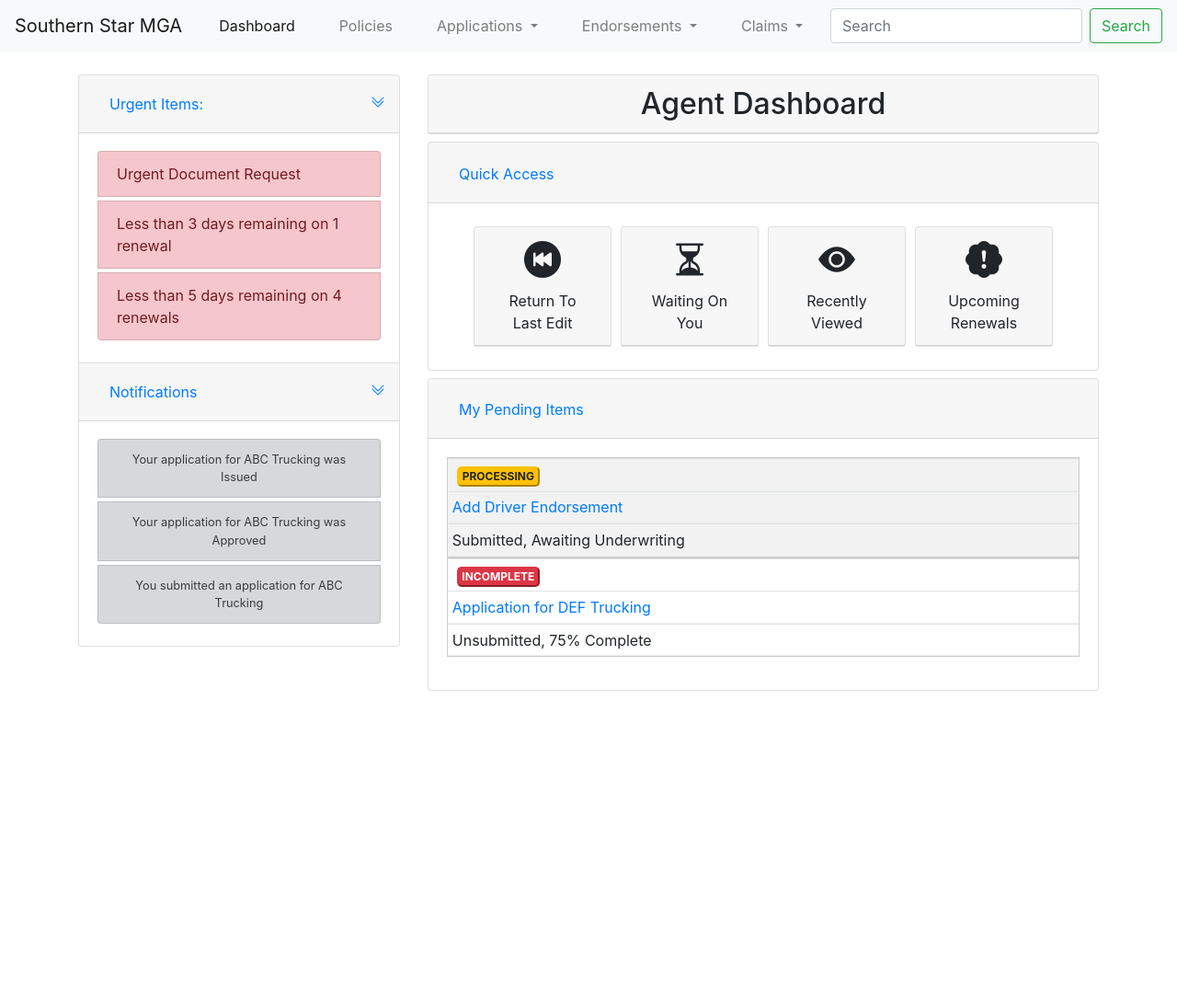
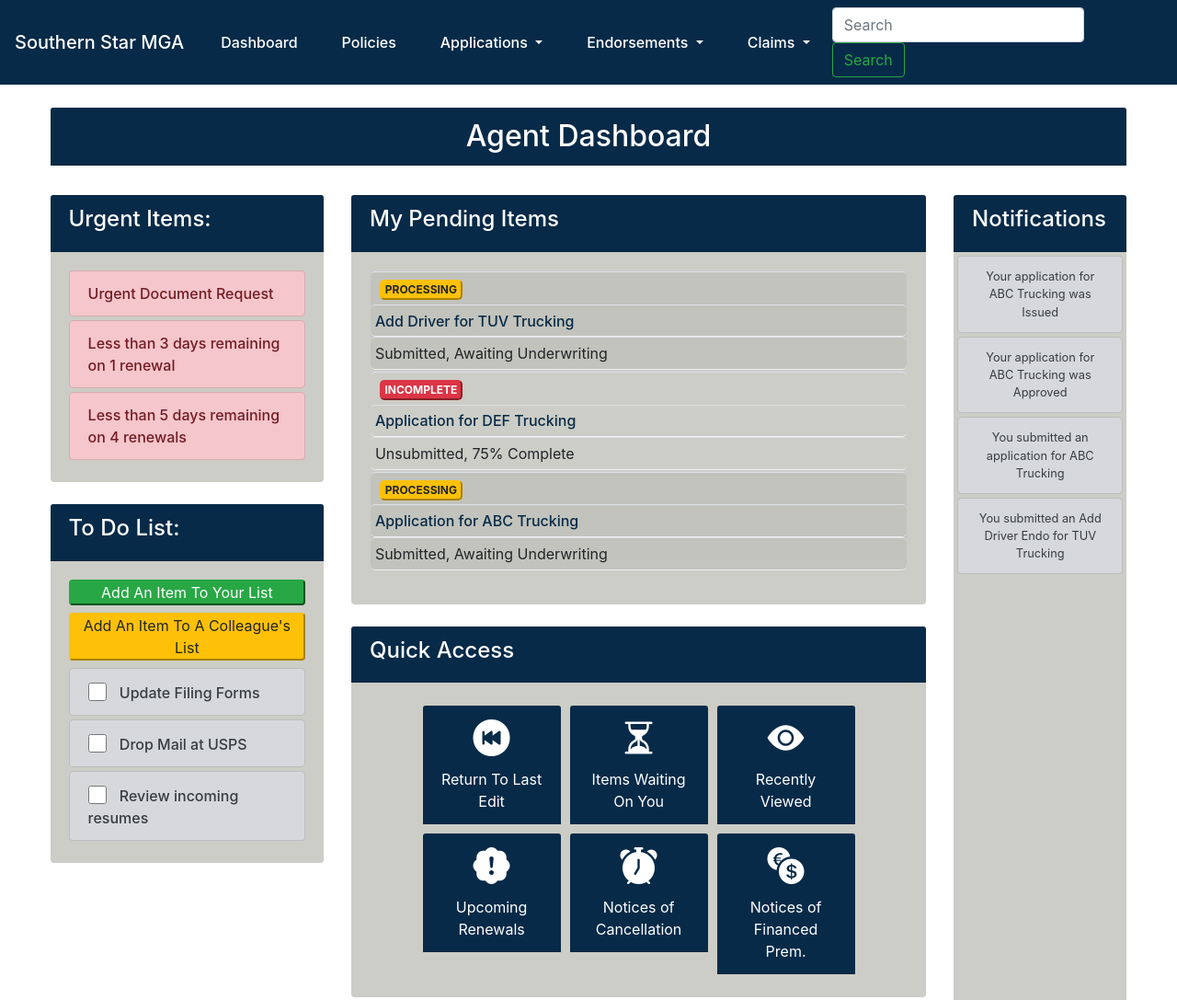
Before and after one commit to coltschultz/revamp, a plain HTML site: page index.html in a window 1280 px wide. Shown: the top 1087 px of the page at 92% size. Before the commit the page ends 800 px from the top, so only its background shows below. Drawn offline with nearby package versions, Linux system fonts and the light colour scheme.

Commit message:
add styling changes

```diff
--- a/assets/css/style.css
+++ b/assets/css/style.css
@@ -1,14 +1,71 @@
 * {
   margin: 0;
   padding: 0;
+  border-radius: 5px;
+}
+
+.large {
+  position: relative;
+  top: 3px;
+  width: 20px;
+  height: 20px;
+  margin-right: 10px;
+}
+
+a {
+ color: #072a48;
+ font-weight: 500;
 }
 
 html {
   height: 100%;
 }
 
+.card {
+  border-width: 0;
+  background-color: #CCCDC6;
+
+}
+
+.accordion .card {
+  border-width: 1px;
+  border-color: white;
+}
+
+
+
 body {
   height: 100%;
+  background-color: white;
+}
+
+
+
+.nav-item, .navbar, .nav, .navbar-nav {
+  background-color: #072a48;
+  color: white;
+  border-radius: 0;
+}
+
+.nav-link, .navbar-brand {
+  color: white;
+}
+
+.nav-link:hover, .navbar-brand:hover, .btn-link:hover {
+  color: lightblue;
+}
+
+.card-header {
+  background-color: #072a48;
+  color: white
+}
+
+.card-body {
+  background-color: #CCCDC6;
+}
+
+.btn-link {
+  color: white;
 }
 
 @import url("https://cdn.jsdelivr.net/npm/bootstrap-icons@1.8.1/font/bootstrap-icons.css");
--- a/index.html
+++ b/index.html
@@ -14,16 +14,16 @@
 </head>
 <body>
 <!-- Navbar -->
-<nav class="navbar navbar-expand-lg navbar-light bg-light">
-  <a class="navbar-brand" href="#">Southern Star MGA</a>
+<nav class="navbar navbar-expand-lg">
+  <a class="navbar-brand">Southern Star MGA</a>
   <button class="navbar-toggler" type="button" data-toggle="collapse" data-target="#navbarSupportedContent" aria-controls="navbarSupportedContent" aria-expanded="false" aria-label="Toggle navigation">
     <span class="navbar-toggler-icon"></span>
   </button>
 
   <div class="collapse navbar-collapse" id="navbarSupportedContent">
     <ul class="navbar-nav mr-auto">
-      <li class="nav-item active px-3">
-        <a class="nav-link" href="#">Dashboard <span class="sr-only">(current)</span></a>
+      <li class="nav-item px-3">
+        <a class="nav-link" href="index.html">Dashboard <span class="sr-only">(current)</span></a>
       </li>
       <li class="nav-item px-3">
         <a class="nav-link" href="#">Policies</a>
@@ -73,76 +73,135 @@
     </form>
   </div>
 </nav>
+
+<!-- Header -->
+<div class="row d-flex justify-content-center">
+  <div class="col-md-11 mb-2">
+  <div class="card mb-4">
+    <div class="card-header text-center" id="headingOne">
+      <h2 class="mb-0">
+          Agent Dashboard
+      </h2>
+    </div>
+  </div>
+  </div>
+</div>
 <!-- Main Container -->
-<main class="container">
-
-    <div class="row">
+<main>
   <!-- Sidebar -->
-       <section id="history" class="col-sm">
-        <div class="accordion" id="accordionHistory">
-          <div class="card">
+    <div class="row d-flex justify-content-center" >
+      <section id="history" class="col-md-8 col-lg-3">
+        <div class="card mb-4">
           <div class="card-header" id="headingPremium">
             <h5 class="mb-0">
-                <button class="btn btn-link" type="button" data-toggle="collapse" data-target="#collapsePremium" aria-expanded="true" aria-controls="collapsePremium">
+              <h4>
                 Urgent Items:
-                  <i class="bi bi-chevron-double-down"></i>
-                </button>
+              </h4>
             </h5>
           </div>
 
           <div id="collapsePremium" class="collapse show" aria-labelledby="headingPremium" data-parent="#accordionHistory">
             <div class="card-body">
               <div class="list-group">
-                <a href="#" class="mb-1 list-group-item list-group-item-action list-group-item-danger">Urgent Document Request</a>
-                <a href="#" class="mb-1 list-group-item list-group-item-action list-group-item-danger">Less than 3 days remaining on 1 renewal</a>
-                <a href="#" class="mb-1 list-group-item list-group-item-action list-group-item-danger">Less than 5 days remaining on 4 renewals</a>
+              <a href="#" class="mb-1 list-group-item list-group-item-action list-group-item-danger">
+
+                Urgent Document Request
+              </a>
+              <a href="#" class="mb-1 list-group-item list-group-item-action list-group-item-danger">
+                Less than 3 days remaining on 1 renewal
+              </a>
+              <a href="#" class="mb-1 list-group-item list-group-item-action list-group-item-danger">
+                Less than 5 days remaining on 4 renewals
+              </a>
               </div>
 
             </div>
           </div>
         </div>
-          <div class="card">
-            <div class="card-header" id="headingFive">
+        <div class="card mb-4">
+          <div class="card-header" id="headingPremium">
             <h5 class="mb-0">
-                <button class="btn btn-link" type="button" data-toggle="collapse" data-target="#collapseFive" aria-expanded="true" aria-controls="collapseFive">
-                  Notifications
-                  <i class="bi bi-chevron-double-down"></i>
-                </button>
+              <h4>
+                To Do List:
+              </h4>
             </h5>
           </div>
 
-            <div id="collapseFive" class="collapse show" aria-labelledby="headingFive" data-parent="#accordionHistory">
+          <div id="collapsePremium" class="collapse show" aria-labelledby="headingPremium" data-parent="#accordionHistory">
             <div class="card-body">
-                  <section id="historyList" class="text-center">
               <div class="list-group">
-                        <a href="#" class="list-group-item list-group-item-action list-group-item-secondary mb-1 small">Your application for ABC Trucking was Issued</a>
-                        <a href="#" class="list-group-item list-group-item-action list-group-item-secondary mb-1 small">Your application for ABC Trucking was Approved</a>
-                        <a href="#" class="list-group-item list-group-item-action list-group-item-secondary mb-1 small">You submitted an application for ABC Trucking</a>
+                <button class="button btn-success rounded mb-2">Add An Item To Your List</button>
+                <button class="button btn-warning rounded mb-2">Add An Item To A Colleague's List</button>
+              <a href="#" class="mb-1 list-group-item list-group-item-action list-group-item-secondary">
+                <input type="checkbox" class="large">
+                Update Filing Forms
+              </a>
+              <a href="#" class="mb-1 list-group-item list-group-item-action list-group-item-secondary">
+                <input type="checkbox" class="large">
+                Drop Mail at USPS
+              </a>
+              <a href="#" class="mb-1 list-group-item list-group-item-action list-group-item-secondary">
+                <input type="checkbox" class="large">
+                Review incoming resumes
+              </a>
+
             </div>
 
-
-                    </section>
             </div>
           </div>
         </div>
-        </div>
+
       </section>
       <!-- Dashboard -->
-      <section id="profile" class="col-sm-8">
-        <div class="card mb-2">
-          <div class="card-header text-center" id="headingOne">
+      <section id="profile" class="col-md-8 col-lg-6 h-100">
+        <div class="card mb-4">
+          <div class="card-header" id="headingOne">
             <h2 class="mb-0">
-                Agent Dashboard
+              <h4>
+               My Pending Items
+              </h4>
             </h2>
           </div>
+          <!-- Begin Pending Items Table -->
+          <div id="collapseTwo" class="collapse show" aria-labelledby="headingTwo" data-parent="#quickLinkMy">
+            <div class="card-body">
+                <table class="table table-striped table-sm">
+                  <thead>
+                    <tr>
+                      <th scope="col">Status</th>
+                      <th scope="col">Type</th>
+                      <th scope="col">Details</th>
+                    </tr>
+                  </thead>
+                  <tbody>
+                    <tr>
+                      <th scope="row"><button class="button btn-warning match status">Processing</button></th>
+                      <td><a href="driver-profile.html">Add Driver for TUV Trucking</a></td>
+                      <td>Submitted, Awaiting Underwriting</td>
+                    </tr>
+                    <tr>
+                      <th scope="row"><button class="button btn-danger match status">Incomplete</button></th>
+                      <td><a href="driver-profile.html">Application for DEF Trucking</a></td>
+                      <td>Unsubmitted, 75% Complete</td>
+                    </tr>
+                    <tr>
+                      <th scope="row"><button class="button btn-warning match status">Processing</button></th>
+                      <td><a href="application.html">Application for ABC Trucking</a></td>
+                      <td>Submitted, Awaiting Underwriting</td>
+                    </tr>
+                  </tbody>
+                </table>
             </div>
+          </div>
+        </div>
+        <!-- End Pending Items Table -->
         <!-- Quick Access -->
-          <div class="card mb-2">
+          <div class="card mb-4">
             <div class="card-header" id="headingOne">
               <h2 class="mb-0">
-                <button class="btn btn-link" type="button" data-toggle="collapse" data-target="#collapseOne" aria-expanded="true" aria-controls="collapseOne">
+                <h4>
                   Quick Access
-                </button>
+                </h4>
               </h2>
             </div>
             <div id="collapseOne" class="collapse show" aria-labelledby="headingOne" data-parent="#quickLinkAcc">
@@ -158,7 +217,7 @@
                   <article class="card quick">
                     <div class="card-header text-center">
                       <h1><i class="bi bi-hourglass-split"></i></h1>
-                      Waiting On You
+                      Items Waiting On You
                     </div>
                   </article>
                   <article class="card quick">
@@ -173,56 +232,53 @@
                       Upcoming Renewals
                     </div>
                   </article>
+                  <article class="card quick">
+                    <div class="card-header text-center">
+                      <h1><i class="bi bi-alarm-fill"></i></h1>
+                      Notices of Cancellation
+                    </div>
+                  </article>
+                  <article class="card quick">
+                    <div class="card-header text-center">
+                      <h1><i class="bi bi-currency-exchange"></i></h1>
+                      Notices of Financed Prem.
+                    </div>
+                  </article>
                 </div>
                 <!-- End Quick Access Links -->
-
-
               </div>
             </div>
           </div>
+      </section>
+
+     <section class="col-lg-2 col-md-8">
+      <div class="card h-100">
+        <div class="card-header" id="headingFive">
+          <h5 class="mb-0">
+            <h4>
+              Notifications
+            </h4>
+          </h5>
+        </div>
+
+        <div id="collapseFive" class="collapse show" aria-labelledby="headingFive" data-parent="#accordionHistory">
+          <div class="card-body h-100 w-100 p-1 m-0">
+              <section id="historyList" class="text-center w-100">
+                  <div class="list-group w-100">
+                    <a href="#" class="list-group-item list-group-item-action list-group-item-secondary mb-1 small">Your application for ABC Trucking was Issued</a>
+                    <a href="#" class="list-group-item list-group-item-action list-group-item-secondary mb-1 small">Your application for ABC Trucking was Approved</a>
+                    <a href="#" class="list-group-item list-group-item-action list-group-item-secondary mb-1 small">You submitted an application for ABC Trucking</a>
+                    <a href="#" class="list-group-item list-group-item-action list-group-item-secondary mb-1 small">You submitted an Add Driver Endo for TUV Trucking</a>
+                  </div>
 
 
-          <div class="card mb-2">
-            <div class="card-header" id="headingOne">
-              <h2 class="mb-0">
-                <button class="btn btn-link collapsed" type="button" data-toggle="collapse" data-target="#collapseTwo" aria-expanded="false" aria-controls="collapseTwo">
-                  My Pending Items
-                </button>
-              </h2>
-            </div>
-            <div id="collapseTwo" class="collapse show" aria-labelledby="headingTwo" data-parent="#quickLinkMy">
-              <div class="card-body">
-                <!-- Begin Pending Items Table -->
-                  <table class="table table-striped table-sm">
-                    <thead>
-                      <tr>
-                        <th scope="col">Status</th>
-                        <th scope="col">Type</th>
-                        <th scope="col">Details</th>
-                      </tr>
-                    </thead>
-                    <tbody>
-                      <tr>
-                        <th scope="row"><button class="button btn-warning match status">Processing</button></th>
-                        <td><a href="driver-profile.html">Add Driver Endorsement</a></td>
-                        <td>Submitted, Awaiting Underwriting</td>
-                      </tr>
-                      <tr>
-                        <th scope="row"><button class="button btn-danger match status">Incomplete</button></th>
-                        <td><a href="driver-profile.html">Application for DEF Trucking</a></td>
-                        <td>Unsubmitted, 75% Complete</td>
-                      </tr>
-                    </tbody>
-                  </table>
-                <!-- End Pending Items Table -->
+                </section>
           </div>
         </div>
       </div>
      </section>
 
 
-
-
 </main>
 </body>
 </html>
```
Also changed, not shown: application.html (+12 -14 lines), driver-profile.html (+8 -8 lines). Lines whose indentation alone changed are shown as unchanged.
